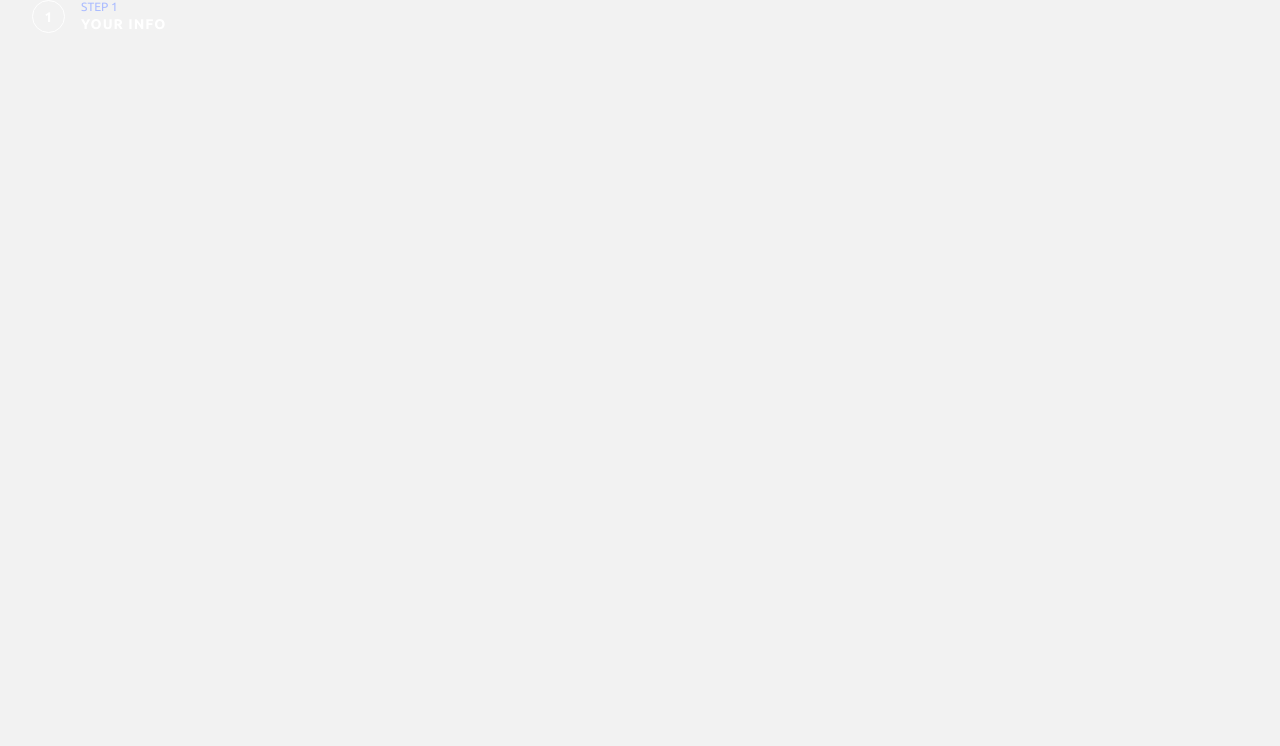
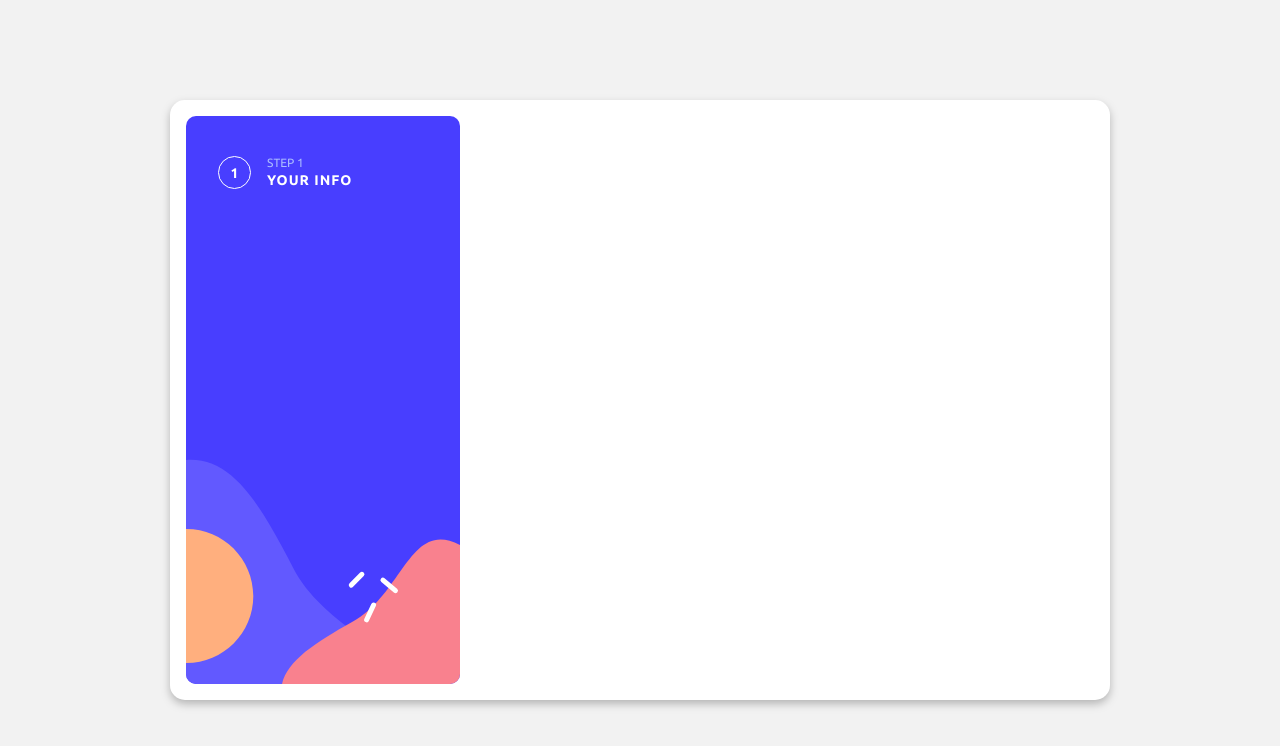
Before and after one commit to kelitasukita/multi-step-form, a React (Vite) app: page / in a window 1280 px wide. Shown: the top 746 px of the page. Built offline with nearby package versions, Linux system fonts and the light colour scheme.

Commit message:
Recreate and apply styles to the component

```diff
--- /dev/null
+++ b/src/components/StepsMenu.scss
@@ -0,0 +1,30 @@
+@import '../global.scss';
+
+.container {
+  width: 100vw;
+  height: 100vh;
+  display: flex;
+  justify-content: center;
+  align-items: center;
+
+  .container-box {
+    width: 940px;
+    height: 600px;
+
+    background: $white;
+    border-radius: 15px;
+    filter: drop-shadow(0px 4px 4px #00000040);
+
+    .menu-box {
+      width: 274px;
+      height: 568px;
+      background: url(../assets/images/bg-sidebar-desktop.svg) no-repeat;
+      margin: 16px;
+      padding-top: 40px;
+
+
+    }
+
+  }
+
+}
--- a/src/components/StepsMenu.tsx
+++ b/src/components/StepsMenu.tsx
@@ -1,11 +1,15 @@
-import MenuItem from '../components/MenuItem';
+import MenuItem from './MenuItem/index';
 
-function StepMenu(){
-  return (
+import './StepsMenu.scss';
+
+export default function StepsMenu() {
+  return(
     <div className="container">
-      <MenuItem />
+      <div className="container-box">
+        <div className="menu-box">
+          <MenuItem />
+        </div>
+      </div>
     </div>
   )
 }
-
-export default StepMenu;
```
